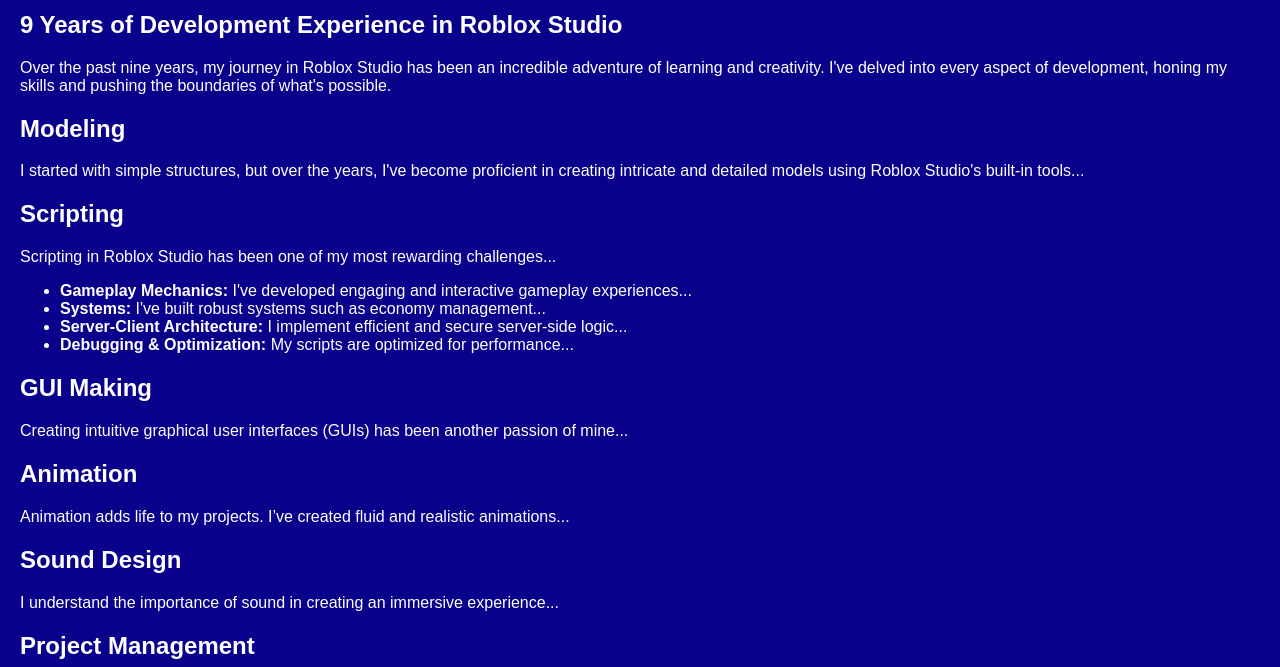
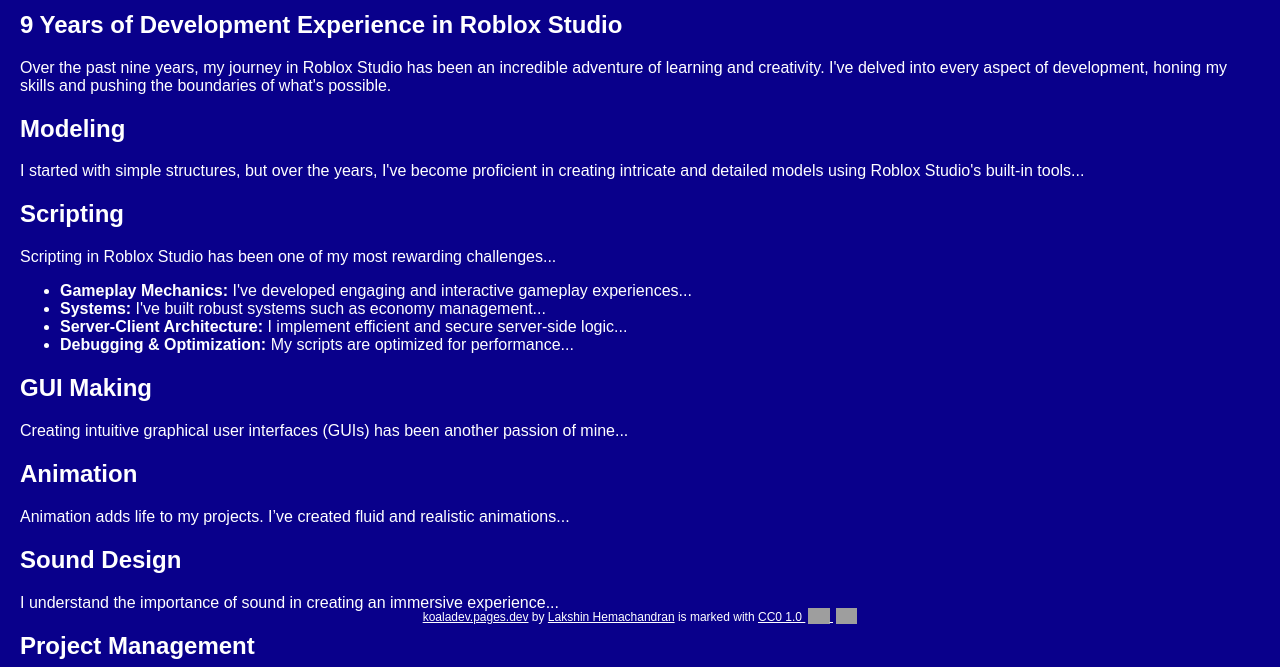
Before and after one commit to lakshinhemachandran/koaladevroblox.github.io, a plain HTML site: page story.html in a window 1280 px wide. Shown: the part 285-952 px from the top of the page. Drawn offline with Linux system fonts and the light colour scheme; grey boxes are pictures that could not be loaded.

Commit message:
Update story.html

```diff
--- a/story.html
+++ b/story.html
@@ -94,5 +94,32 @@
         </main>
     </div>
 </body>
+<footer>
+    <style>
+  .cc-container {
+    text-align: center;
+    color: white;
+    font-size: 12px;
+  }
 
+  .cc-container img {
+    height: 16px;
+    margin-left: 3px;
+    vertical-align: text-bottom;
+  }
+</style>
+
+<p class="cc-container" xmlns:cc="http://creativecommons.org/ns#" xmlns:dct="http://purl.org/dc/terms/">
+  <a property="dct:title" rel="cc:attributionURL" href="https://koaladev.pages.dev" style="color: white;">koaladev.pages.dev</a>
+  by
+  <a rel="cc:attributionURL dct:creator" property="cc:attributionName" href="https://www.quantumdev.rf.gd" style="color: white;">Lakshin Hemachandran</a>
+  is marked with
+  <a href="https://creativecommons.org/publicdomain/zero/1.0/?ref=chooser-v1" target="_blank" rel="license noopener noreferrer" style="color: white; display: inline-block;">
+    CC0 1.0
+    <img src="https://mirrors.creativecommons.org/presskit/icons/cc.svg?ref=chooser-v1" alt="">
+    <img src="https://mirrors.creativecommons.org/presskit/icons/zero.svg?ref=chooser-v1" alt="">
+  </a>
+</p>
+
+</footer>
 </html>
```
